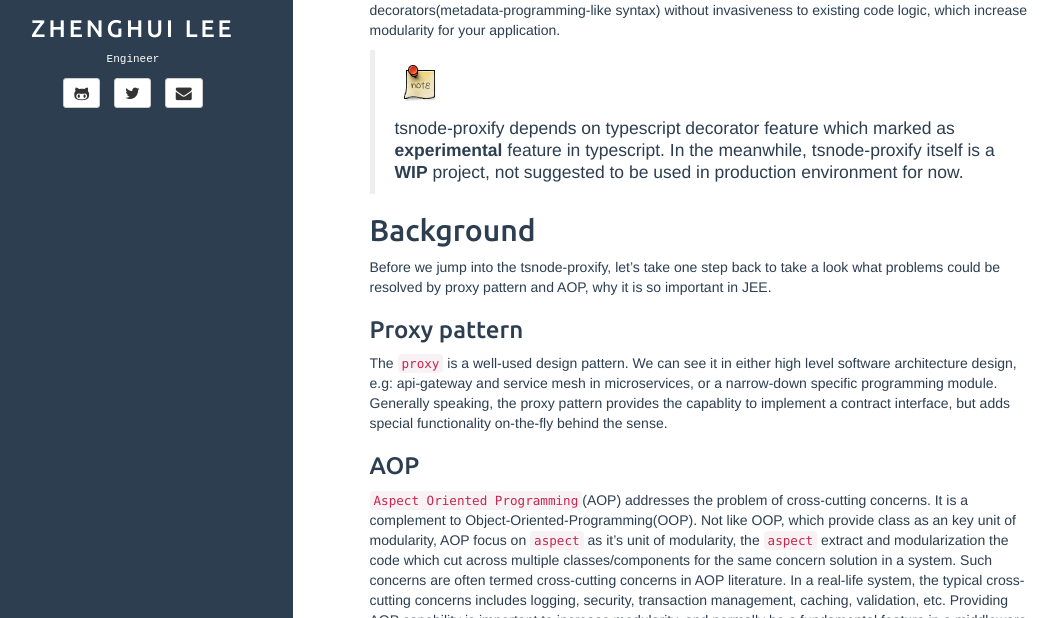
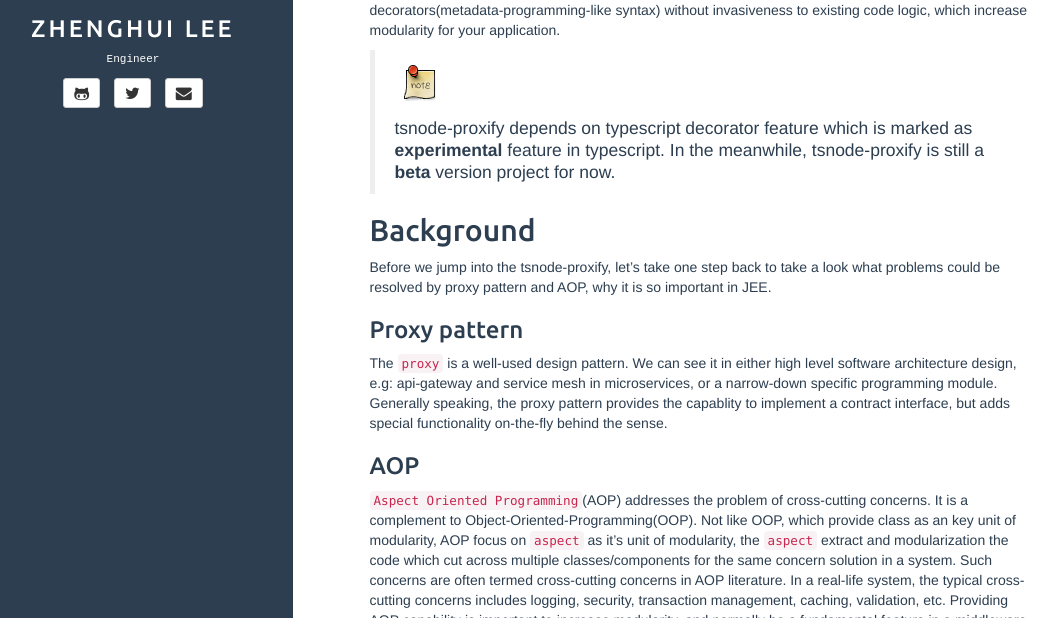
Before and after one commit to leezhenghui/leezhenghui.github.io, a Jekyll site: the page built from _posts/2018-08-08-tsnode-proxify.md, in a window 1280 px wide and 900 px high, cut to the strip 282-900 px from the top of the window. Shown: the whole strip, without its empty margins (27-1085 px from the left). Built offline with Jekyll 4.4.1, drawn with Linux system fonts in a browser that asks for light colours; comment, search, counter and statistics services are not loaded.

Commit message:
auto udpate by doc builder

```diff
--- a/_posts/2018-08-08-tsnode-proxify.md
+++ b/_posts/2018-08-08-tsnode-proxify.md
@@ -13,7 +13,7 @@
 
 > ![Note]({{ site.url }}/assets/ico/note.png)
 >
-> tsnode-proxify depends on typescript decorator feature which marked as **experimental** feature in typescript. In the meanwhile, tsnode-proxify itself is a **WIP** project, not suggested to be used in production environment for now.
+> tsnode-proxify depends on typescript decorator feature which is marked as **experimental** feature in typescript. In the meanwhile, tsnode-proxify is still a **beta** version project for now.
 
 ## Background
 
```
Also changed, not shown: assets/materials/build-resilient-system/read-write-separate-in-db.jpeg (added).
